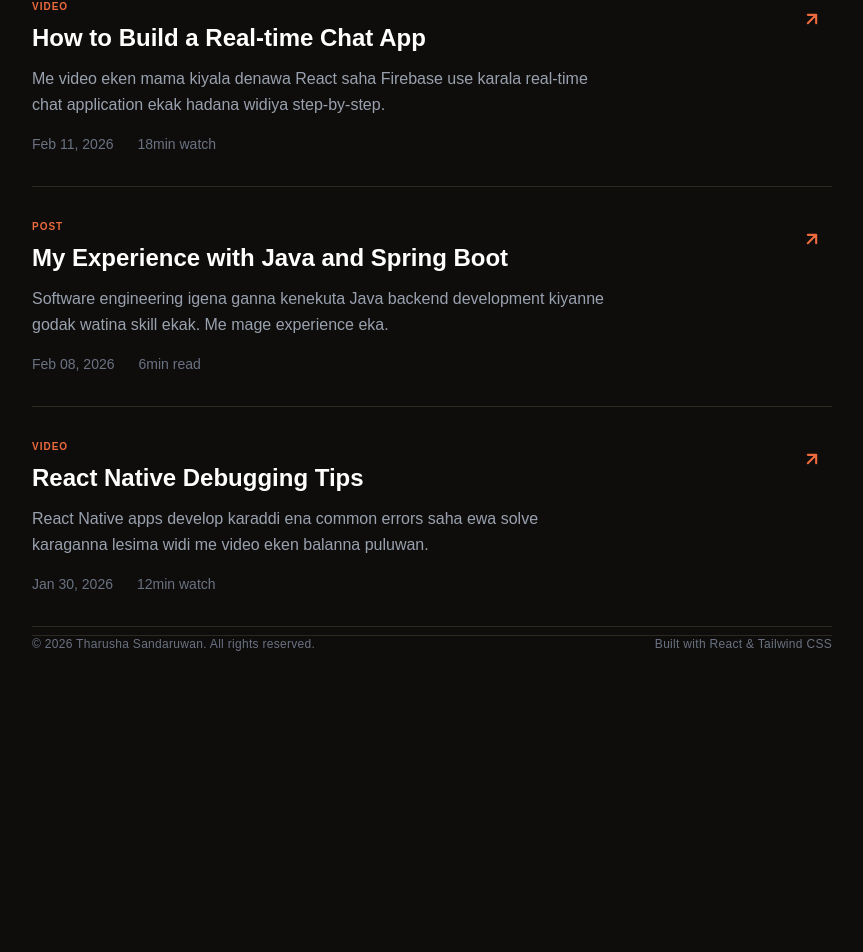
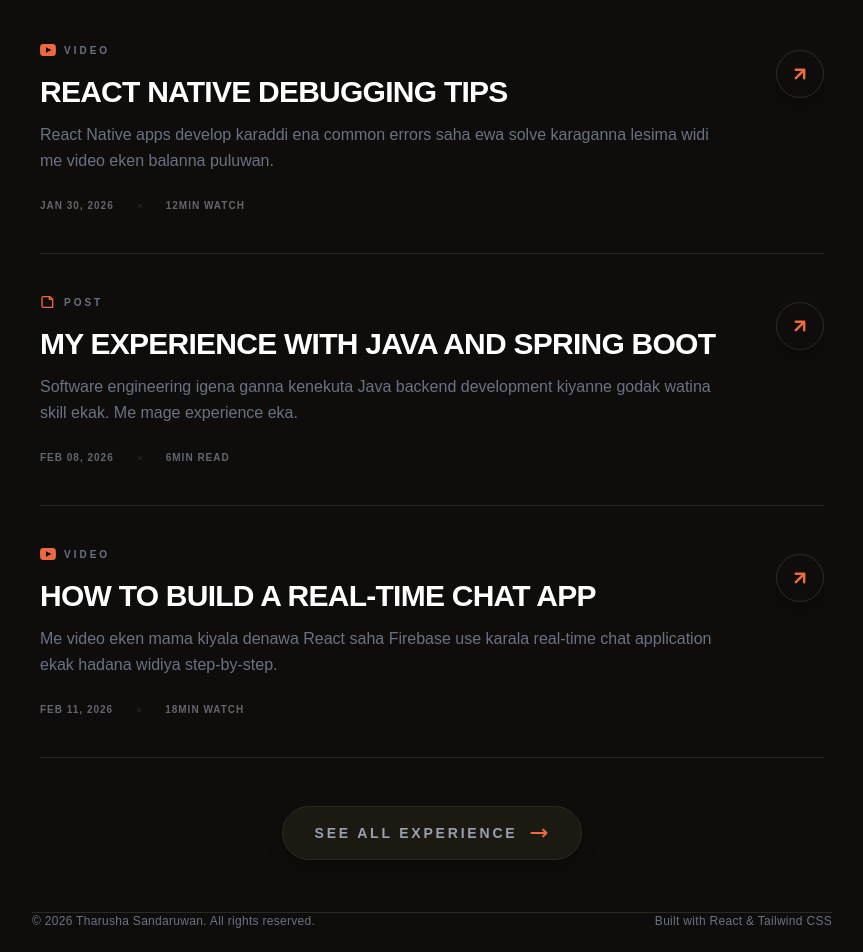
Before and after one commit to tharu-2003/Tharusha_Sandaruwan_Dahanayaka, a React (Vite) app: page /contents in a window 1280 px wide. Shown: the part 306-1258 px from the top of the page, without its empty margins (208-1071 px from the left). Before the commit the page ends 1026 px from the top, so only its background shows below. Built offline with nearby package versions, Linux system fonts and the light colour scheme.

Commit message:
update content section

```diff
--- a/src/components/ContentsSection.tsx
+++ b/src/components/ContentsSection.tsx
@@ -1,100 +1,126 @@
-// import Link from "next/link";
-import { Link } from "react-router-dom";
+import { useEffect, useState } from "react";
+import { Link, useNavigate } from "react-router-dom";
+import { contentData } from "../assets/datas/assets";
 
-const contents = [
-    {
-        _id: "1", // Content ekata unique identifier ekak damma
-        title: "How to Build a Real-time Chat App",
-        description:
-        "Me video eken mama kiyala denawa React saha Firebase use karala real-time chat application ekak hadana widiya step-by-step.",
-        date: "Feb 11, 2026",
-        category: "Video",
-        watchingTime: "18min watch",
-        link: "https://youtube.com/your-video-link",
-    },
-    {
-        _id: "2",
-        title: "My Experience with Java and Spring Boot",
-        description:
-        "Software engineering igena ganna kenekuta Java backend development kiyanne godak watina skill ekak. Me mage experience eka.",
-        date: "Feb 08, 2026",
-        category: "Post",
-        readTime: "6min read",
-        link: "/blog/java-experience",
-    },
-    {
-        _id: "3",
-        title: "React Native Debugging Tips",
-        description:
-        "React Native apps develop karaddi ena common errors saha ewa solve karaganna lesima widi me video eken balanna puluwan.",
-        date: "Jan 30, 2026",
-        category: "Video",
-        watchingTime: "12min watch",
-        link: "https://youtube.com/debugging-video",
-    },
-];
+// Icons set eka (Categories walata anuwa wenas wenna)
+const VideoIcon = () => (
+  <svg className="w-4 h-4" fill="currentColor" viewBox="0 0 24 24"><path d="M19.615 3.184c-3.604-.246-11.631-.245-15.23 0-3.897.266-4.356 2.62-4.385 8.816.029 6.185.484 8.549 4.385 8.816 3.6.245 11.626.246 15.23 0 3.897-.266 4.356-2.62 4.385-8.816-.029-6.185-.484-8.549-4.385-8.816zm-10.615 12.816v-8l8 4-8 4z"/></svg>
+);
+
+const PostIcon = () => (
+  <svg className="w-4 h-4" fill="none" stroke="currentColor" strokeWidth="2" viewBox="0 0 24 24"><path strokeLinecap="round" strokeLinejoin="round" d="M19 20H5a2 2 0 01-2-2V6a2 2 0 012-2h10l4 4v10a2 2 0 01-2 2zM14 4v4h4" /></svg>
+);
+
+export interface Content {
+    _id: string;
+    title: string;
+    description: string;
+    date: string;
+    category: "Video" | "Post";
+    link: string;
+    watchingTime?: string;
+    readTime?: string;
+}
 
 export function ContentsSection() {
+  const navigate = useNavigate();
+  const [contents, setContents] = useState<Content[]>([]);
+
+  useEffect(() => {
+    // Array eke anthima items 3 ganna (-3 use karanna)
+    setContents(contentData.slice(-3).reverse());
+  }, []);
+
   return (
-    <section id="contents" className="py-1 px-4">
-      {/* Title */}
-      <div className="mb-10">
-        <h2 className="text-2xl sm:text-6xl lg:text-7xl font-black text-white tracking-tight leading-tight">
+    <section id="contents" className="py-12 px-4 sm:px-6">
+      {/* Title Section */}
+      <div className="mb-16">
+        <h2 className="text-5xl sm:text-6xl lg:text-7xl font-black text-white tracking-tighter leading-none uppercase">
           KNOWLEDGE
         </h2>
-        <h2 className="text-3xl sm:text-5xl lg:text-6xl ghost-text font-black text-[#2a2a20] tracking-tight leading-tight">
+        <h2 className="text-4xl sm:text-5xl lg:text-6xl ghost-text font-black text-[#1a1a12] stroke-[#2a2a20] stroke-1 tracking-tighter leading-none uppercase">
           BASE
         </h2>
       </div>
 
-      {/* Blog Posts & Videos */}
-      <div className="space-y-0">
-        {contents.map((item, index) => (
+      {/* Content List */}
+      <div className="max-w-5xl">
+        {contents.map((item) => (
           <Link
-            key={index}
+            key={item._id}
             to={item.link}
-            className="flex items-start justify-between gap-6 group py-8 border-b border-[#2a2a20] hover:border-[#ed6a3e]/30 transition-all duration-300"
+            target={item.category === "Video" ? "_blank" : "_self"}
+            className="group flex items-start justify-between gap-4 sm:gap-10 py-10 border-b border-[#2a2a20] hover:border-[#ed6a3e]/40 transition-all duration-500"
           >
             <div className="flex-1">
-              {/* Category Tag (Optional) */}
-              <span className="text-[10px] uppercase tracking-widest text-[#ed6a3e] font-bold mb-2 block">
+              {/* Category & Icon */}
+              <div className="flex items-center gap-2 mb-4">
+                <span className="text-[#ed6a3e] group-hover:scale-110 transition-transform duration-300">
+                  {item.category === "Video" ? <VideoIcon /> : <PostIcon />}
+                </span>
+                <span className="text-[10px] uppercase tracking-[0.3em] text-gray-500 font-black">
                   {item.category}
                 </span>
+              </div>
 
-              <h3 className="text-xl sm:text-2xl font-bold text-white group-hover:text-[#ed6a3e] transition-colors mb-3">
+              <h3 className="text-2xl sm:text-3xl font-black text-white group-hover:text-[#ed6a3e] transition-colors duration-300 mb-3 tracking-tight uppercase">
                 {item.title}
               </h3>
-              <p className="text-sm sm:text-base text-gray-400 mb-4 leading-relaxed max-w-xl">
+
+              <p className="text-gray-500 text-sm sm:text-base leading-relaxed max-w-2xl mb-6 line-clamp-2 group-hover:text-gray-400 transition-colors">
                 {item.description}
               </p>
-              <div className="flex items-center gap-6">
-                <span className="text-xs sm:text-sm text-gray-500">{item.date}</span>
-                {/* Check category and show Watching Time or Read Time */}
-                <span className="text-xs sm:text-sm text-gray-500">
+
+              <div className="flex items-center gap-6 opacity-60">
+                <span className="text-[10px] font-bold text-gray-400 uppercase tracking-widest">{item.date}</span>
+                <span className="w-1 h-1 bg-[#2a2a20] rounded-full"></span>
+                <span className="text-[10px] font-bold text-gray-400 uppercase tracking-widest">
                   {item.category === "Video" ? item.watchingTime : item.readTime}
                 </span>
               </div>
             </div>
 
-            {/* Arrow Icon */}
-            <div className="shrink-0 w-10 h-10 rounded-full flex items-center justify-center text-[#ed6a3e] group-hover:bg-[#ed6a3e] group-hover:text-white transition-all duration-300">
+            {/* Action Icon */}
+            <div className="mt-2">
+               <div className="w-12 h-12 rounded-full border border-[#2a2a20] flex items-center justify-center text-[#ed6a3e] group-hover:bg-[#ed6a3e] group-hover:text-white group-hover:border-[#ed6a3e] transition-all duration-500 shadow-xl group-hover:shadow-[#ed6a3e]/20">
                 <svg
-                className="w-5 h-5 transform group-hover:translate-x-1 group-hover:-translate-y-1 transition-transform duration-300"
+                  className="w-5 h-5 transform group-hover:translate-x-1 group-hover:-translate-y-1 transition-transform duration-500"
                   fill="none"
                   viewBox="0 0 24 24"
                   stroke="currentColor"
                 >
-                <path
-                  strokeLinecap="round"
-                  strokeLinejoin="round"
-                  strokeWidth={2.5}
-                  d="M7 17L17 7M17 7H7M17 7v10"
-                />
+                  <path strokeLinecap="round" strokeLinejoin="round" strokeWidth={3} d="M7 17L17 7M17 7H7M17 7v10" />
                 </svg>
+              </div>
             </div>
           </Link>
         ))}
       </div>
+
+      {/* See All Experience Button */}
+      <div className="mt-12 flex justify-center">
+        <button
+          onClick={() => navigate('/contents')}
+          className="group relative px-8 py-4 bg-[#1a1a12] border border-[#2a2a20] rounded-full overflow-hidden transition-all duration-500 hover:border-[#ed6a3e]/50 shadow-xl"
+        >
+          {/* Hover highlight effect */}
+          <div className="absolute inset-0 bg-[#ed6a3e] translate-y-[101%] group-hover:translate-y-0 transition-transform duration-500 ease-out" />
+
+          <div className="relative flex items-center gap-3">
+            <span className="text-sm font-black uppercase tracking-[0.2em] text-gray-400 group-hover:text-white transition-colors duration-300">
+              See All Experience
+            </span>
+            <svg
+              className="w-5 h-5 text-[#ed6a3e] group-hover:text-white group-hover:translate-x-1 transition-all duration-300"
+              fill="none"
+              viewBox="0 0 24 24"
+              stroke="currentColor"
+            >
+              <path strokeLinecap="round" strokeLinejoin="round" strokeWidth={2.5} d="M17 8l4 4m0 0l-4 4m4-4H3" />
+            </svg>
+          </div>
+        </button>
+      </div>
     </section>
   );
 }
```
Lines whose indentation alone changed are shown as unchanged.
